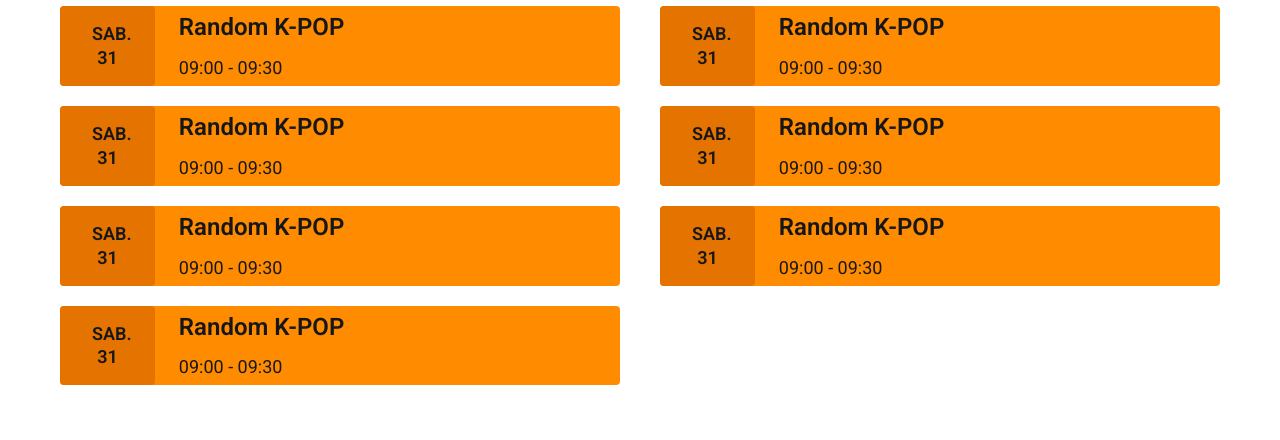
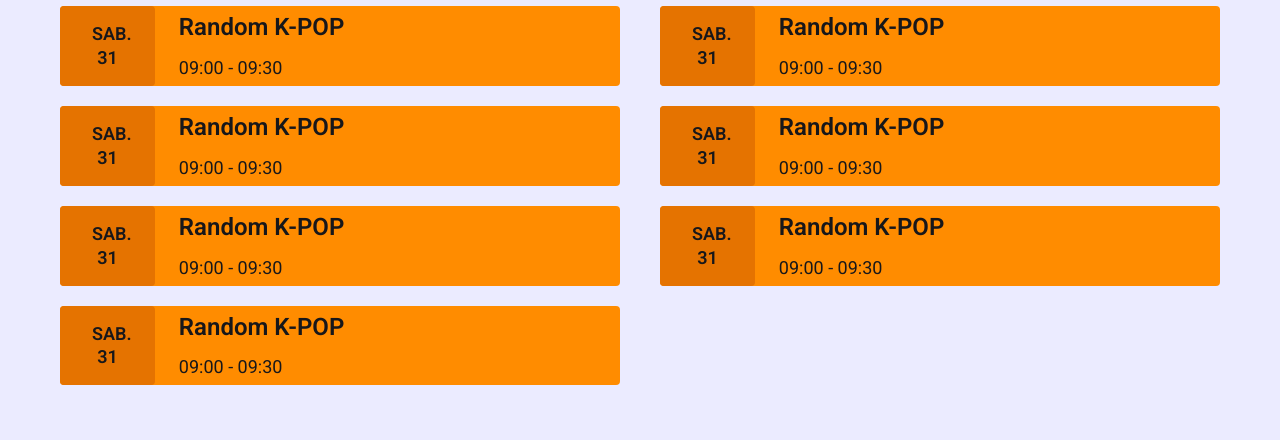
Before and after one commit to luzivan/horizon, a plain HTML site: page programacao.html in a window 1280 px wide. Shown: the part 246-686 px from the top of the page. Drawn offline with Linux system fonts and the light colour scheme.

Commit message:
alteracao-do-backgroung-programacao

```diff
--- a/css/programacao/programacao.css
+++ b/css/programacao/programacao.css
@@ -1,3 +1,7 @@
+.programacao-bg {
+  background: var(--cor-0);
+}
+
 .programacao {
   padding-top: 60px;
   padding-bottom: 60px;
--- a/programacao.html
+++ b/programacao.html
@@ -34,7 +34,7 @@
     </div>
   </div>
 
-  <main>
+  <main class="programacao-bg">
     <div class="programacao container">
       <h1 class="font-1-xl cor-11">palco</h1>
       <ul class="programacao-palco">
```
